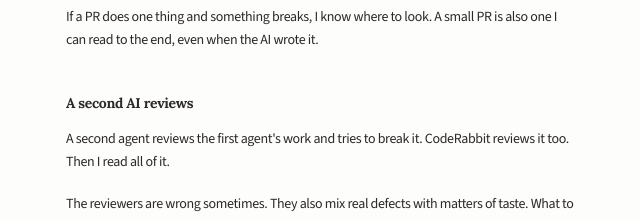
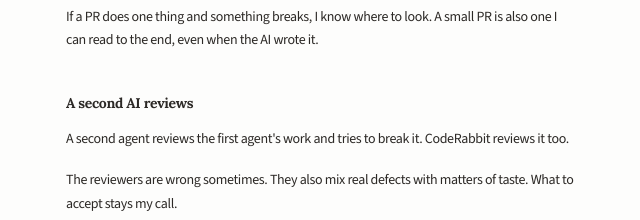
Before and after one commit to taewanu/twlim.dev, a Next.js app: page /sounds-abroad in a window 1280 px wide. Shown: the part 1400-1620 px from the top of the page, without its empty margins (318-958 px from the left). Built offline with nearby package versions, Linux system fonts and the light colour scheme.

Commit message:
fix: drop a filler sentence from the Sounds Abroad review section

```diff
--- a/src/content/projects/sounds-abroad.mdx
+++ b/src/content/projects/sounds-abroad.mdx
@@ -24,7 +24,7 @@ If a PR does one thing and something breaks, I know where to look. A small PR is
 
 ## A second AI reviews
 
-A second agent reviews the first agent's work and tries to break it. CodeRabbit reviews it too. Then I read all of it.
+A second agent reviews the first agent's work and tries to break it. CodeRabbit reviews it too.
 
 The reviewers are wrong sometimes. They also mix real defects with matters of taste. What to accept stays my call.
 
```
